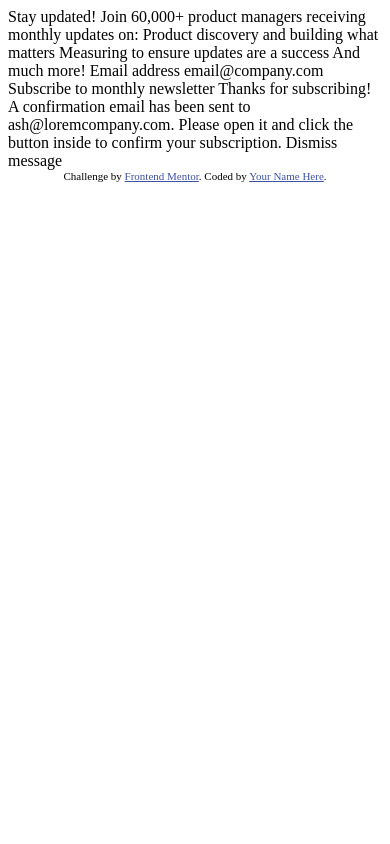
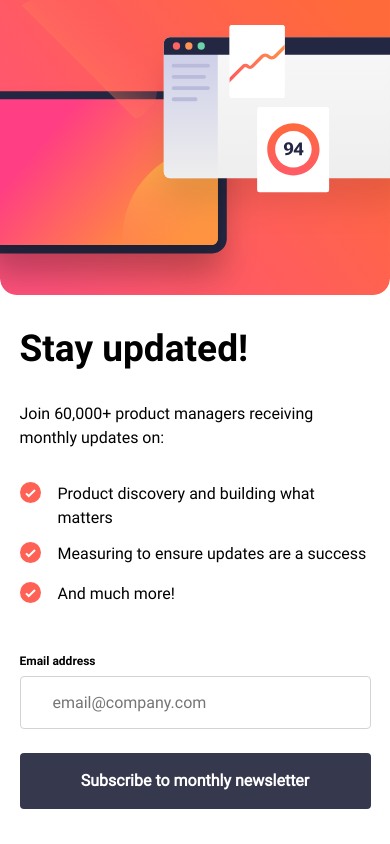
Before and after one commit to marcobaass/newsletter-sign-up, a plain HTML site: page index.html in a window 390 px wide. Drawn offline with Linux system fonts and the light colour scheme.

Commit message:
responsiveness

```diff
--- /dev/null
+++ b/CSS/reset.css
@@ -0,0 +1,32 @@
+*, *::before, *::after {
+  box-sizing: border-box;
+}
+
+* {
+    margin: 0;
+    padding: 0;
+    line-height: 1;
+    font: inherit;
+}
+
+html {
+  color-scheme: dark light;
+}
+
+body {
+  min-height: 100vh;
+}
+
+a {
+    color: black;
+    text-decoration: none;
+  }
+
+  ol, ul {
+    list-style: none;
+  }
+
+  img,picture, svg, video {
+    display: block;
+    max-width: 100%;
+  }
--- /dev/null
+++ b/CSS/style.css
@@ -0,0 +1,147 @@
+/* ----------------- variables ---------------------- */
+@font-face {
+  font-family: 'Roboto-Bold';
+  src: url("/assets/fonts/Roboto-Bold.ttf");
+}
+
+@font-face {
+  font-family: 'Roboto-Regular';
+  src: url("/assets/fonts/Roboto-Regular.ttf");
+}
+
+:root {
+  --primary: hsl(4, 100%, 67%);
+  --dark-slate: hsl(235, 18%, 26%);
+  --grey: Grey: hsl(231, 7%, 60%);
+  --white: hsl(0, 0%, 100%);
+
+  --regular: 'Roboto-Regular', sans-serif;
+  --bold: 'Roboto-Bold',sans-serif;
+}
+
+body {
+  background-color: rgb(56, 56, 56);
+}
+
+/* ---------------- fonts ------------------- */
+
+h1 {
+  font-size: calc((2rem) + 1.3vw);
+  margin: 2rem 0;
+}
+
+h2 {
+  font-size: 0.75rem;
+}
+
+h1, h2 {
+  font-family: var(--bold);
+}
+
+li, p {
+  font-family: var(--regular);
+  font-size: 1rem;
+  line-height: 1.5;
+}
+
+/* -------------------- form ----------------------------------- */
+
+form {
+  background-color: var(--white);
+  height: 100vh;
+}
+
+
+/* ----------------------------- content elements -------------------- */
+
+ul {
+  margin: 2rem 0 2rem;
+}
+
+ul li {
+  margin-bottom: 0.75rem; /* Adjust spacing between list items */
+  display: flex;
+  align-items: flex-start; /* Align items at the top of the flex container */
+}
+
+ul li::before {
+  content: url('/assets/images/icon-list.svg'); /* Path to your SVG icon */
+  width: 20px; /* Adjust icon width */
+  height: auto;
+  margin-right: 1.125rem; /* Adjust spacing between icon and text */
+}
+
+input {
+  padding: 16px 32px;
+  border-radius: 4px;
+  border: 1px solid lightgray;
+  margin-top: 0.5rem;
+  margin-bottom: 1.5rem;
+  font-family: var(--regular);
+}
+
+button {
+  background-color: var(--dark-slate);
+  color: var(--white);
+  font-family: var(--bold);
+  font-weight: 700;
+  border: none;
+  border-radius: 4px;
+  padding: 16px 32px;
+}
+
+button:hover {
+  cursor: pointer;
+}
+
+/* --------------------- Alignments ------------------------ */
+
+.content {
+  display: flex;
+  flex-direction: column;
+  justify-content: center;
+  padding: 0 5% 0 5%;
+}
+
+.subscribe {
+  text-wrap: nowrap;
+}
+/* --------------------- Breakpoints ------------------------ */
+
+@media only screen and (min-width: 320px) {
+  #mobile-img {
+    display: block;
+    width: 100%;
+  }
+
+  #desktop-img {
+    display: none;
+  }
+}
+
+@media only screen and (min-width: 1250px) {
+  #mobile-img {
+    display: none;
+  }
+
+  form{
+    background-color: var(--white);
+    border-radius: 16px;
+  }
+
+  #desktop-img {
+    display: block;
+    max-height: 100%;
+    margin: 1.25rem;
+  }
+
+  form {
+    margin: 20%;
+    display: flex;
+    flex-direction: row-reverse;
+  }
+
+  h1 {
+    margin: 0;
+  }
+}
--- a/index.html
+++ b/index.html
@@ -5,48 +5,53 @@
   <meta name="viewport" content="width=device-width, initial-scale=1.0"> <!-- displays site properly based on user's device -->
 
   <link rel="icon" type="image/png" sizes="32x32" href="./assets/images/favicon-32x32.png">
+  <link rel="stylesheet" href="/CSS/reset.css">
+  <link rel="stylesheet" href="/CSS/style.css">
 
   <title>Frontend Mentor | Newsletter sign-up form with success message</title>
 
   <!-- Feel free to remove these styles or customise in your own stylesheet 👍 -->
-  <style>
-    .attribution { font-size: 11px; text-align: center; }
-    .attribution a { color: hsl(228, 45%, 44%); }
-  </style>
-</head>
+
 <body>
 
   <!-- Sign-up form start -->
+  <form action="">
+    <img id="desktop-img" src="/assets/images/illustration-sign-up-desktop.svg" alt="">
+    <img id="mobile-img" src="/assets/images/illustration-sign-up-mobile.svg" alt="">
 
-  Stay updated!
+    <section class="content">
+      <h1>Stay updated!</h1>
 
-  Join 60,000+ product managers receiving monthly updates on:
+      <p>Join 60,000+ product managers receiving monthly updates on:</p>
 
-  Product discovery and building what matters
-  Measuring to ensure updates are a success
-  And much more!
+      <ul>
+        <li>Product discovery and building what matters</li>
+        <li>Measuring to ensure updates are a success</li>
+        <li>And much more!</li>
+      </ul>
 
-  Email address
-  email@company.com
+      <label for="email"><h2>Email address</h2></label>
+      <input type="email" name="email" id="email" placeholder="email@company.com">
+      <button>
+        <p class="subscribe">Subscribe to monthly newsletter</p>
+      </button>
 
-  Subscribe to monthly newsletter
+    </section>
+  </form>
+
 
   <!-- Sign-up form end -->
 
   <!-- Success message start -->
 
-  Thanks for subscribing!
+  <!-- Thanks for subscribing!
 
   A confirmation email has been sent to ash@loremcompany.com.
   Please open it and click the button inside to confirm your subscription.
 
-  Dismiss message
+  Dismiss message -->
 
   <!-- Success message end -->
 
-  <div class="attribution">
-    Challenge by <a href="https://www.frontendmentor.io?ref=challenge" target="_blank">Frontend Mentor</a>.
-    Coded by <a href="#">Your Name Here</a>.
-  </div>
 </body>
 </html>
```
